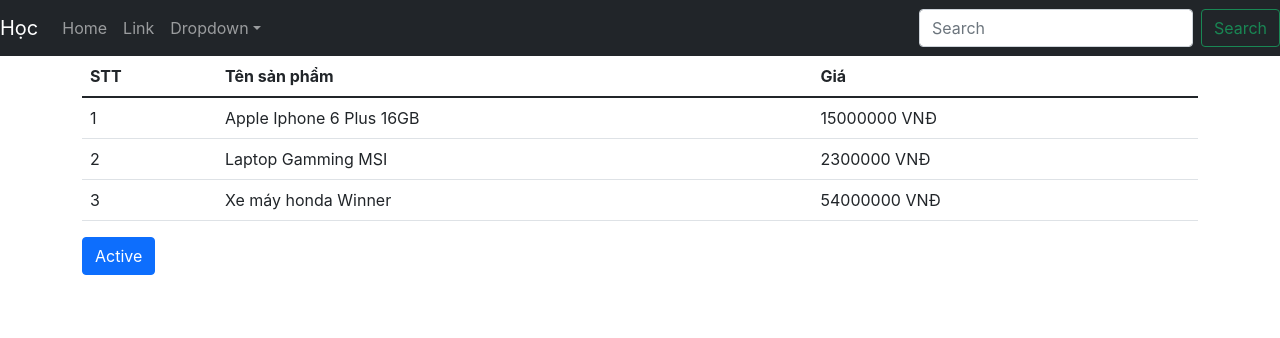
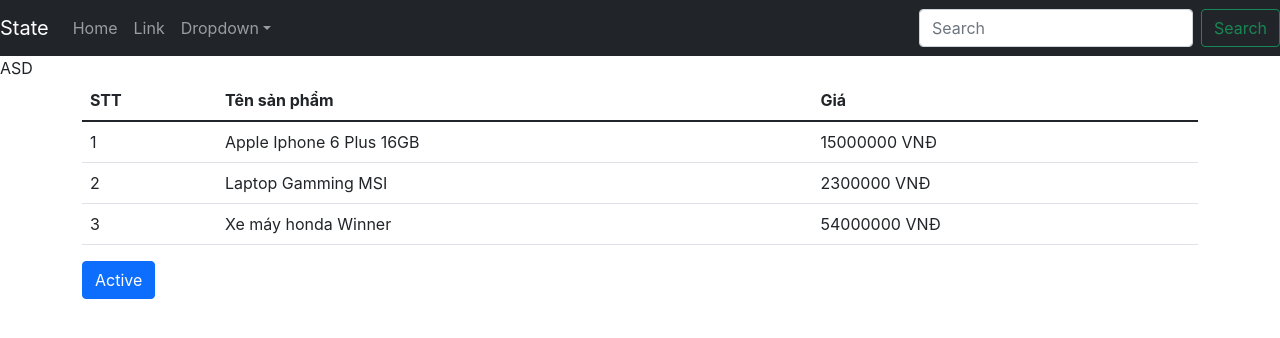
Before and after one commit to daokhoi2k2/learn-nghiepuit, a React (Create React App) app: page / in a window 1280 px wide. Shown: the top 338 px of the page. Built offline with nearby package versions, Linux system fonts and the light colour scheme.

Commit message:
Bài 10 - State in class component (2)

```diff
--- a/src/App.js
+++ b/src/App.js
@@ -1,5 +1,6 @@
 import React, { useState, useRef, useEffect } from "react";
 import Header from "./components/Header";
+import Test from "./components/Test";
 import Product from "./components/Product";
 import { Component } from "react/cjs/react.production.min";
 
@@ -88,17 +89,16 @@ class App extends Component {
 
   handleClearState = () => {
     this.setState({
-      isActive: !this.state.isActive
-    })
-  }
-
-
+      isActive: !this.state.isActive,
+    });
+  };
 
   render() {
     console.log("Re-render", this.state);
     return (
       <div>
-        <Header title="State" />
+        <Header title='State' />
+        <Test />
         <div className='container'>
           <table className='table'>
             <thead>
@@ -109,8 +109,8 @@ class App extends Component {
               </tr>
             </thead>
             <tbody>
-              {
-                this.state.isActive ? this.state.products.map((item) => {
+              {this.state.isActive ? (
+                this.state.products.map((item) => {
                   return (
                     <tr key={item.id}>
                       <td scope='row'>{item.id}</td>
@@ -118,11 +118,17 @@ class App extends Component {
                       <td>{item.price} VNĐ</td>
                     </tr>
                   );
-                }) : <tr><td>Sản phẩm đã bị ẩn</td></tr>
-              }
+                })
+              ) : (
+                <tr>
+                  <td>Sản phẩm đã bị ẩn</td>
+                </tr>
+              )}
             </tbody>
           </table>
-          <button onClick={this.handleClearState} className='btn btn-primary'> {this.state.isActive ? "Active" : "Deactive" }</button>
+          <button onClick={this.handleClearState} className='btn btn-primary'>
+            {this.state.isActive ? "Active" : "Deactive"}
+          </button>
         </div>
       </div>
     );
--- a/src/components/Header/index.js
+++ b/src/components/Header/index.js
@@ -1,7 +1,6 @@
 import React from 'react';
 
 const Header = ({title}) => {
-    title = "Học";
     return (
         <div>
             <nav className="navbar navbar-expand-xl navbar-dark bg-dark">
--- /dev/null
+++ b/src/components/Test/index.js
@@ -0,0 +1,15 @@
+import React from "react";
+import { Component } from "react/cjs/react.production.min";
+
+class Test extends Component {
+    render() {
+        console.log("State in Test", this)
+        return (
+            <div>
+                ASD
+            </div>
+        )
+    }
+}
+
+export default Test;
```
